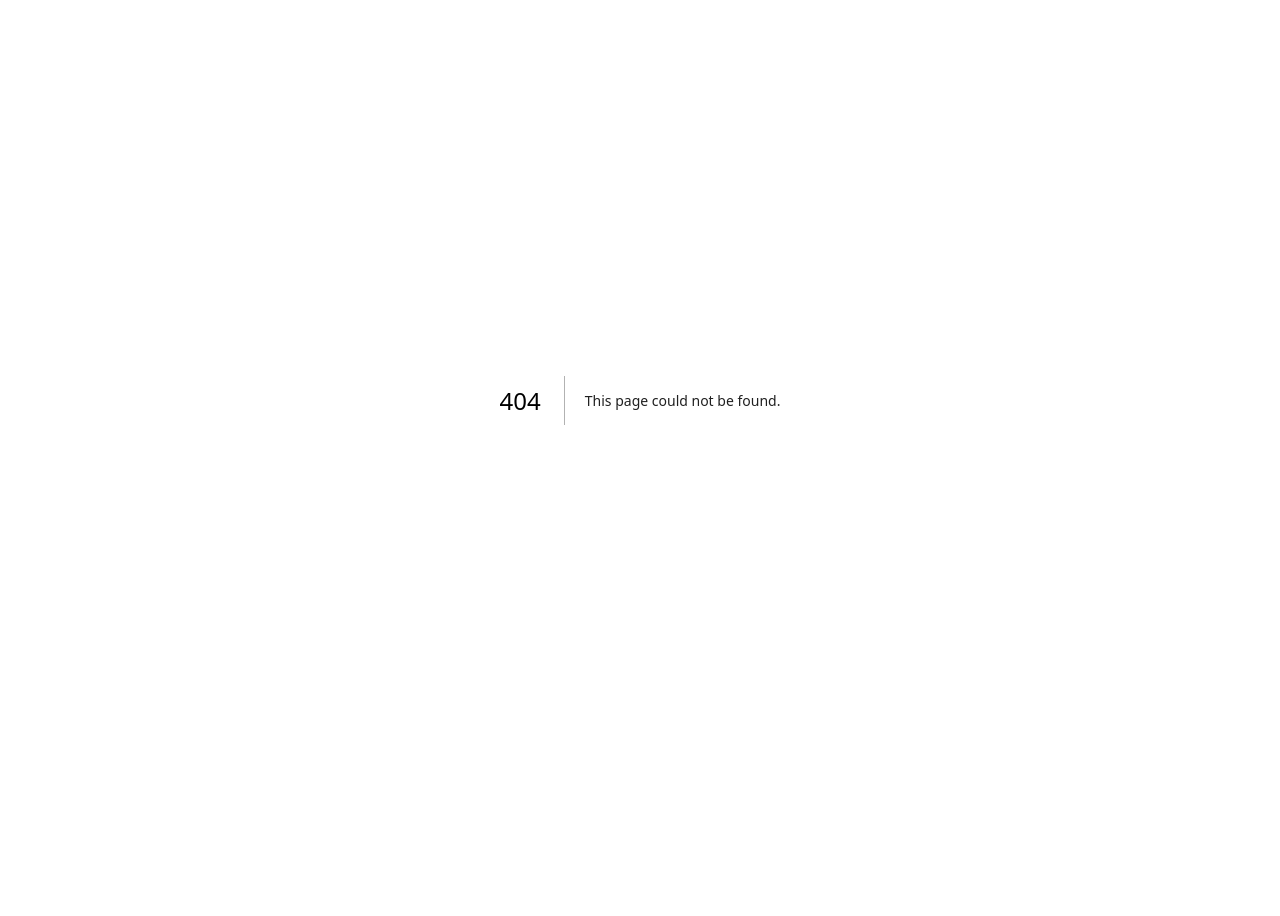
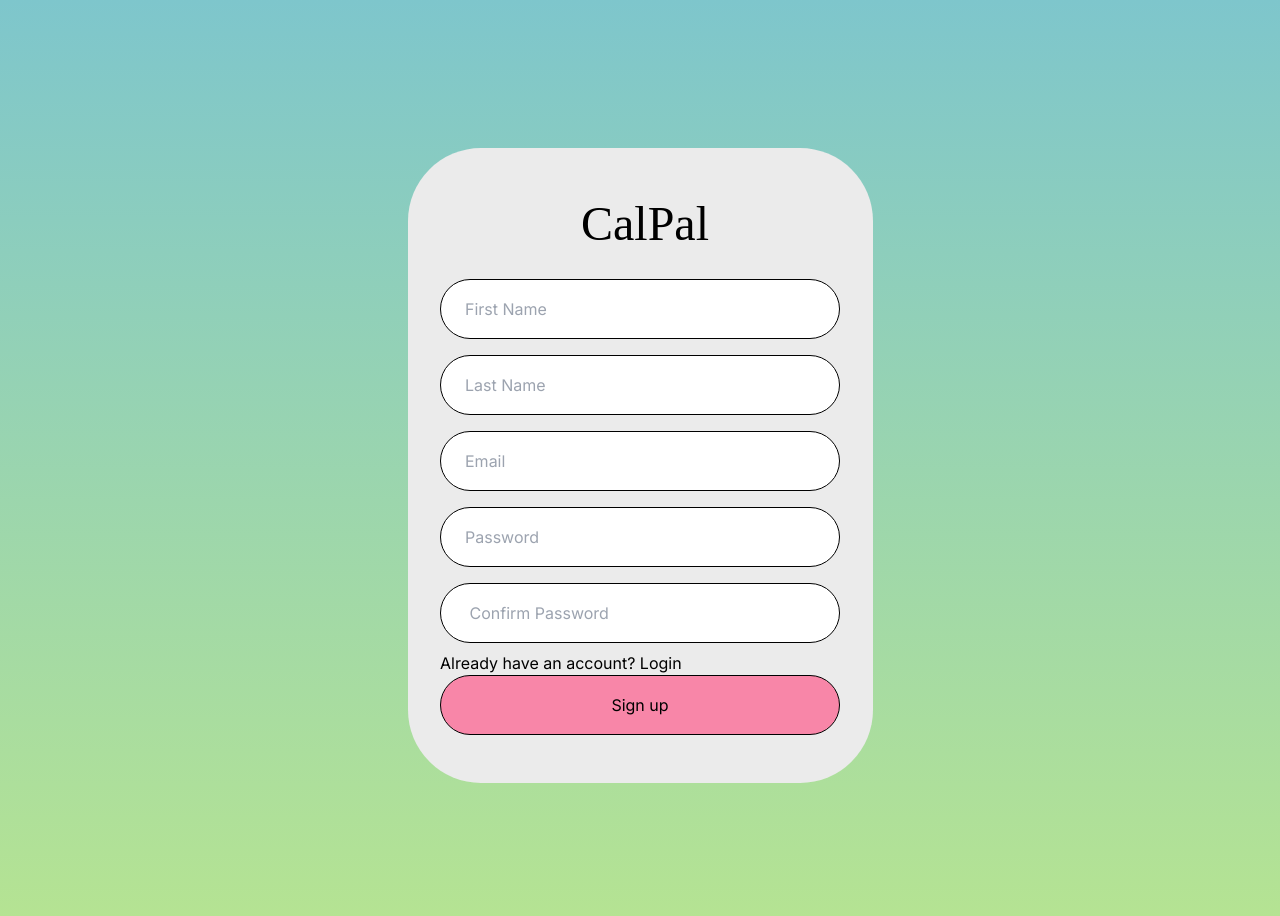
Before and after one commit to CS-3203-Group-F/calpal-web, a Next.js app: page /Register in a window 1280 px wide. Before the commit this address had no page. Shown: the top 916 px of the page. Before the commit the page ends 800 px from the top, so only its background shows below. Built offline with nearby package versions, Linux system fonts and the light colour scheme.

Commit message:
Changed Page Locations and made layout for Register page
information in input fields need to be collected and buttons still need to function

```diff
--- a/app/Login/Register.tsx
+++ /dev/null
@@ -1,5 +0,0 @@
-export const Register = () =>{
-    return (
-        <>Register</>
-    )
-}
--- a/app/Login/page.tsx
+++ b/app/Login/page.tsx
@@ -1,25 +1,31 @@
 "use client";
 import styles from './Login.module.css';
 import React, { useState}  from "react";
+import Link from 'next/link';
 
-export const Login = () =>{
+
+
+
+  export const Login =()=> {
     const [email, setEmail] = useState('');
     const [pass, setPass] = useState('');
 
     const handleSubmit = (e: React.FormEvent<HTMLFormElement>)=> {
         e.preventDefault();
         console.log(email);
+        //submit form logic goes here
 
     }
     return (
         <div className={styles.loginContainer}>
         <div className={styles.loginBox}>
         <div className={styles.logoContainer}>
-          {/* Logo or title; replace with your actual logo image */}
+          {/* Logo or title; replace with actual logo image */}
           <h1 className={styles.title}>CalPal</h1>
           </div>
+
             <form onSubmit={handleSubmit} className={styles.loginForm}>
-
+                {/*Input Fields of login Page */}
                 <input
                     className={styles.input}
                     value={email}
@@ -45,12 +51,15 @@ export const Login = () =>{
                 </div>
                 <button type="submit" className={styles.loginButton}>Login</button>
             </form>
+
             <div className={styles.orSeparator}>______________________or______________________</div>
-            <button className={styles.signUpButton}>Sign Up</button>
+            {/*Link is being passed as a button to Register page*/}
+            <Link href="../Register" passHref>
+            <button  className={styles.signUpButton}>Sign Up</button>
+            </Link>
         </div>
     </div>
 );
 
-
-    };
-    export default Login;
+};
+export default Login;
--- /dev/null
+++ b/app/Register/page.tsx
@@ -0,0 +1,85 @@
+"use client";
+import styles from '../Login/Login.module.css';
+import React, {useState} from "react";
+
+export const Register = () =>{
+    const [email, setEmail] = useState('');
+    const [pass, setPass] = useState('');
+    const [confirmPass, setConfirmPass] = useState('');
+    const[firstName, setFirstName] = useState('');
+    const[lastName, setLastName] = useState('');
+
+    const handleSubmit = (e: React.FormEvent<HTMLFormElement>)=> {
+        e.preventDefault();
+        console.log(email);
+    }
+    return (
+        <div className={styles.loginContainer}>
+        <div className={styles.loginBox}>
+        <div className={styles.logoContainer}>
+          {/* Logo or title; replace with actual logo image */}
+          <h1 className={styles.title}>CalPal</h1>
+          </div>
+
+        <form onSubmit={handleSubmit} className={styles.loginForm}>
+                {/*Input Fields of login Page */}
+                <input
+                    className={styles.input}
+                    value={firstName}
+                    onChange={(e) => setFirstName(e.target.value)}
+                    placeholder="First Name"
+                    id="name"
+                    name="name"
+                />
+
+                <input
+                    className={styles.input}
+                    value={lastName}
+                    onChange={(e) => setLastName(e.target.value)}
+                    placeholder="Last Name"
+                    id="name"
+                    name="name"
+                />
+
+                <input
+                    className={styles.input}
+                    value={email}
+                    onChange={(e) => setEmail(e.target.value)}
+                    type="email"
+                    placeholder="Email"
+                    id="email"
+                    name="email"
+                />
+
+                <input
+                    className={styles.input}
+                    value={pass}
+                    onChange={(e) => setPass(e.target.value)}
+                    type="password"
+                    placeholder="Password"
+                    id="password"
+                    name="password"
+                />
+
+                <input
+                    className={styles.input}
+                    value={confirmPass}
+                    onChange={(e) => setConfirmPass(e.target.value)}
+                    type="password"
+                    placeholder=" Confirm Password"
+                    id="password"
+                    name="password"
+                />
+
+                <div className={styles.forgotPassword}>
+                    {/* Already have an account? link */}
+                    <a href="../Login" className={styles.forgotPasswordLink}>Already have an account? Login</a>
+                </div>
+                <button type="submit" className={styles.loginButton}>Sign up</button>
+            </form>
+        </div>
+    </div>
+    )
+}
+
+export default Register;
```
